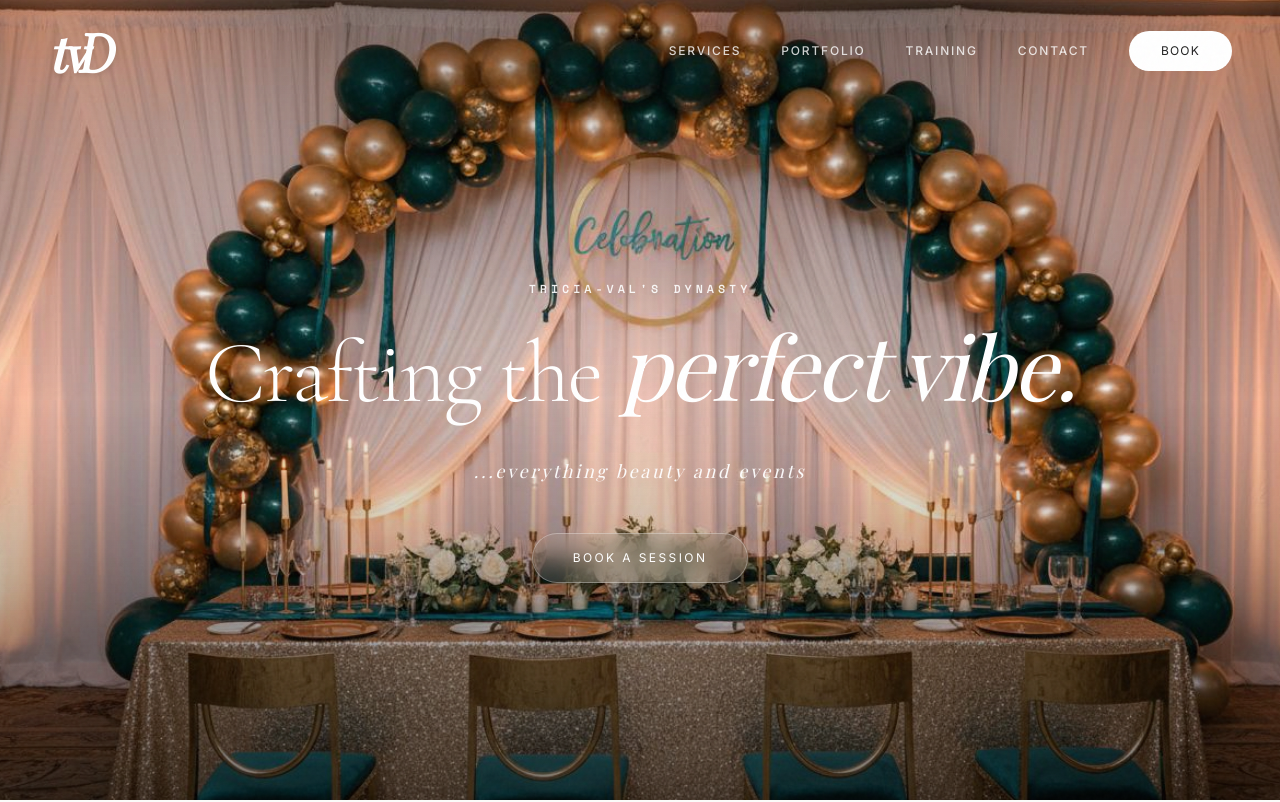
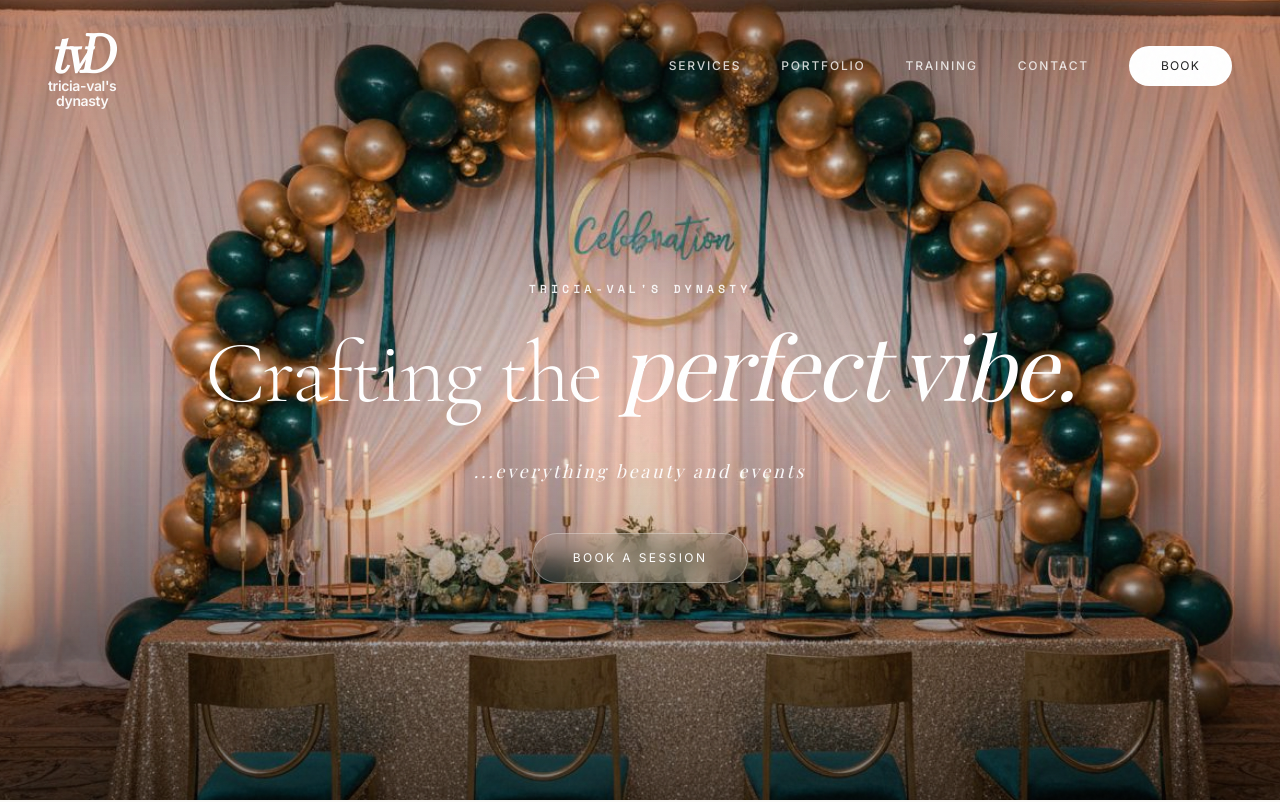
Before and after one commit to Dressy10/tvd, a React (Vite) app in the folder app/: page / in a window 1280 px wide. Shown: the top 802 px of the page. Built offline with nearby package versions, Linux system fonts and the light colour scheme; a web font is replaced by a local one.

Commit message:
fixing image error

```diff
--- a/app/src/App.tsx
+++ b/app/src/App.tsx
@@ -143,6 +143,12 @@ function App() {
           <div className={`flex flex-col items-center mt-[-6px] transition-colors duration-500 ${
             isScrolled ? 'text-champagne group-hover:text-teal' : 'text-white/95 group-hover:text-champagne'
           }`}>
+            <span className="font-sans font-extrabold text-[12px] md:text-[14px] leading-[1.1] tracking-tight lowercase">
+              tricia-val's
+            </span>
+            <span className="font-sans font-extrabold text-[12px] md:text-[14px] leading-[1.1] tracking-tight lowercase">
+              dynasty
+            </span>
           </div>
         </div>
 
@@ -372,7 +378,7 @@ function App() {
         </div>
       </section>
 
-      {/* Section 7: Training Academy (UPGRADED WITH 3 COURSE IMAGES) */}
+      {/* Section 7: Training Academy */}
       <section ref={trainingRef} className="py-24 lg:py-32 bg-[#F5F3EF]">
         <div className="px-6 lg:px-16 max-w-7xl mx-auto">
 
```
